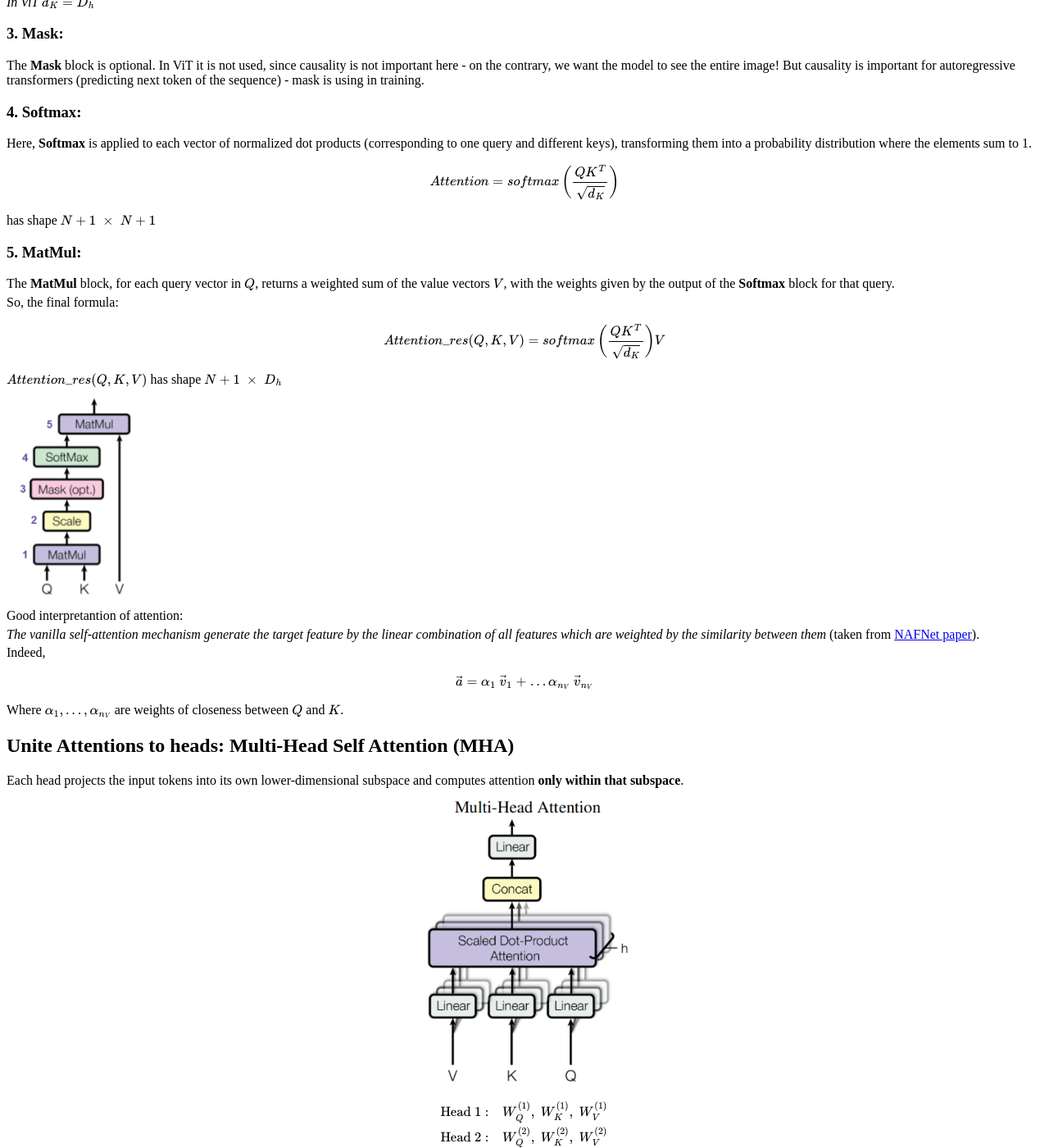
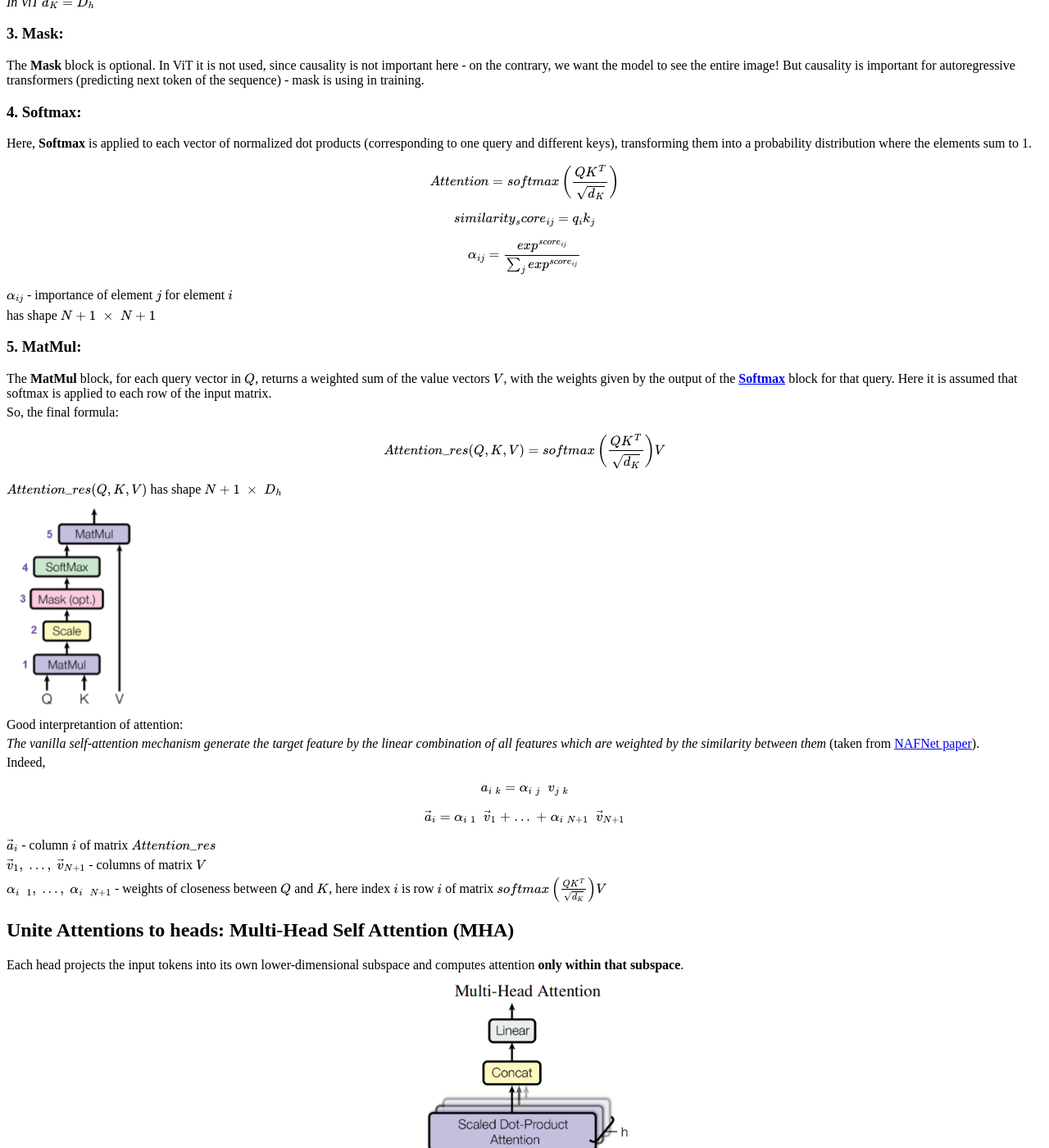
Before and after one commit to kuzudev/kuzudev.github.io, a Jekyll site: the page built from articles/vit.md, in a window 1280 px wide and 1400 px high, scrolled down 2234 px. Shown: the whole window at 82% size. Built offline with Jekyll 4.4.1, drawn with Linux system fonts in a browser that asks for light colours; our own code applies the rules of GitHub Pages for plain Markdown files.

Commit message:
micro fix

```diff
--- a/articles/vit.md
+++ b/articles/vit.md
@@ -143,10 +143,21 @@ $$
 Attention = softmax \left( \frac{QK^T}{\sqrt{d_K}} \right)
 $$
 
+$$
+similarity_score_{ij} = q_i k_j
+$$
+
+$$
+\alpha_{ij} = \frac{exp^{score_{ij}}}{\sum_j exp^{score_{ij}}}
+$$
+
+$$\alpha_{ij}$$ - importance of element $$j$$ for element $$i$$
+
 has shape $$N+1 \; \times \; N+1$$
+
 ### 5. MatMul:
 
-The **MatMul** block, for each query vector in $$Q$$, returns a weighted sum of the value vectors $$V$$, with the weights given by the output of the **Softmax** block for that query.
+The **MatMul** block, for each query vector in $$Q$$, returns a weighted sum of the value vectors $$V$$, with the weights given by the output of the **[Softmax](https://en.wikipedia.org/wiki/Softmax_function)** block for that query. Here it is assumed that softmax is applied to each row of the input matrix.
 
 So, the final formula:
 
@@ -166,10 +177,18 @@ Good interpretantion of attention:
 Indeed,
 
 $$
-\vec a = \alpha_1 \;\vec v_1 \; + \; ... \alpha_{n_V} \; \vec v_{n_V}
+a_{i\;k} = \alpha_{i \; j} \;\; v_{j\;k}
 $$
 
-Where $$\alpha_1, ... , \alpha_{n_V}$$ are weights of closeness between $$Q$$ and $$K$$.
+$$
+\vec a_{i} = \alpha_{i \; 1} \;\; \vec v_1 \; + \;... \; + \; \alpha_{i \; N+1} \;\; \vec v_{N+1}
+$$
+
+$$\vec a_i$$ - column $$i$$ of matrix $$Attention\_res$$
+
+$$\vec v_1, \; ..., \; \vec v_{N+1}$$ - columns of matrix $$V$$
+
+$$\alpha_{i \;\; 1}, \; ..., \; \alpha_{i \;\; N+1}$$ - weights of closeness between $$Q$$ and $$K$$, here index $$i$$ is row $$i$$ of matrix $$softmax \left( \frac{QK^T}{\sqrt{d_K}} \right) V$$
 
 ## Unite Attentions to heads: Multi-Head Self Attention (MHA)
 
```
